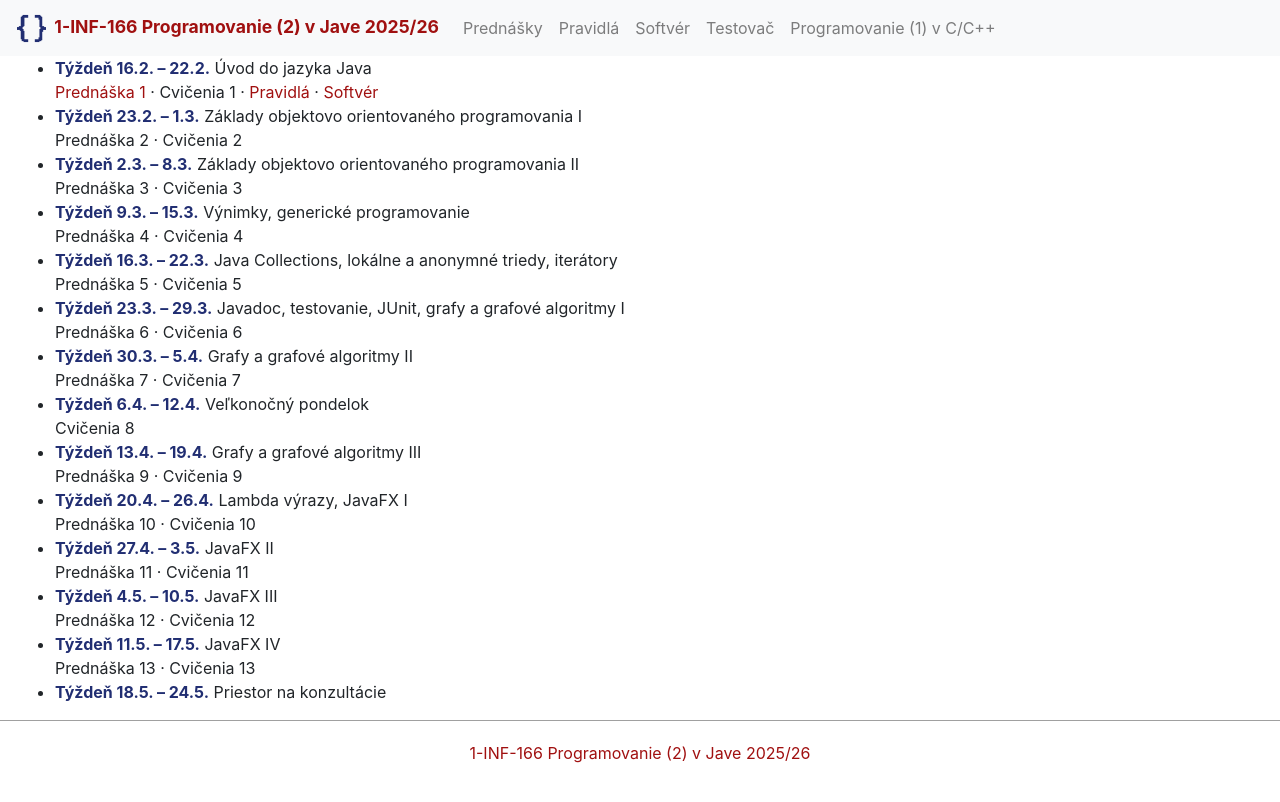
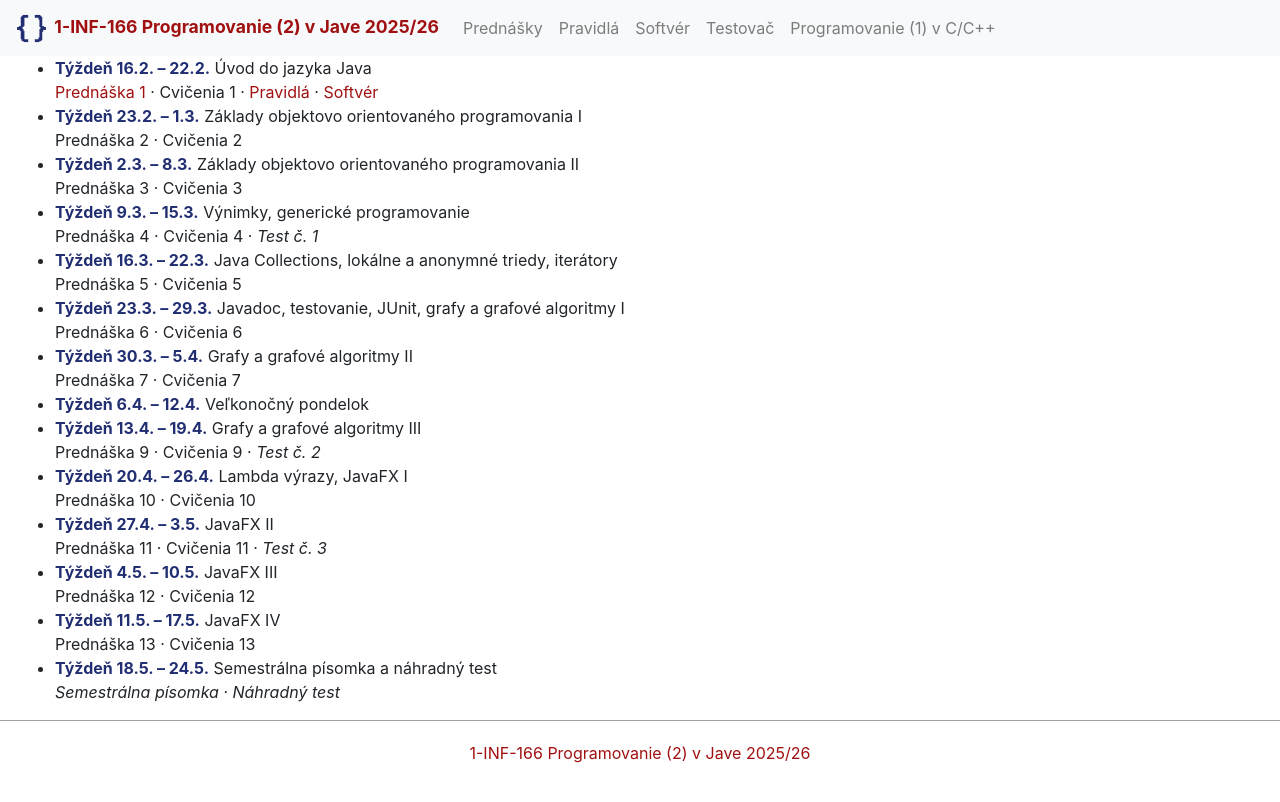
Before and after one commit to dcs-fmph/prog2, a Jekyll site: the page built from notes/Prednasky.md, in a window 1280 px wide. Shown: the top 802 px of the page. Built offline with Jekyll 4.4.1, drawn with Linux system fonts in a browser that asks for light colours; nearby versions of some CDN libraries; our own code applies the rules of GitHub Pages for plain Markdown files.

Commit message:
Update semester.yaml

```diff
--- a/_data/semester.yaml
+++ b/_data/semester.yaml
@@ -32,7 +32,7 @@ weeks:
       # - {type: notes, file: P4, name: 'Prednáška 4'}
       - {type: text, name: 'Prednáška 4'}
       - {type: text, name: 'Cvičenia 4'}
-      # - {type: text, name: '<em>Test č. 1</em>'}
+      - {type: text, name: '<em>Test č. 1</em>'}
       # - {type: notes, file: Riesenia_test_1, name: 'Riešenia úloh z testu'}
 
   - date: '16.3. &ndash; 22.3.'
@@ -48,8 +48,6 @@ weeks:
       # - {type: notes, file: P6, name: 'Prednáška 6'}
       - {type: text, name: 'Prednáška 6'}
       - {type: text, name: 'Cvičenia 6'}
-      # - {type: text, name: '<em>Test č. 2</em>'}
-      # - {type: notes, file: Riesenia_test_2, name: 'Riešenia úloh z testu'}
 
   - date: '30.3. &ndash; 5.4.'
     content: 'Grafy a grafové algoritmy II'
@@ -61,7 +59,7 @@ weeks:
   - date: '6.4. &ndash; 12.4.'
     content: 'Veľkonočný pondelok'
     items:
-      - {type: text, name: 'Cvičenia 8'}
+      # - {type: text, name: 'Cvičenia 8'}
 
   - date: '13.4. &ndash; 19.4.'
     content: 'Grafy a grafové algoritmy III'
@@ -69,8 +67,8 @@ weeks:
       # - {type: notes, file: P9, name: 'Prednáška 9'}
       - {type: text, name: 'Prednáška 9'}
       - {type: text, name: 'Cvičenia 9'}
-      # - {type: text, name: '<em>Test č. 3</em>'}
-      # - {type: notes, file: Riesenia_test_3, name: 'Riešenia úloh z testu'}
+      - {type: text, name: '<em>Test č. 2</em>'}
+      # - {type: notes, file: Riesenia_test_2, name: 'Riešenia úloh z testu'}
 
   - date: '20.4. &ndash; 26.4.'
     content: 'Lambda výrazy, JavaFX I'
@@ -85,8 +83,8 @@ weeks:
       # - {type: notes, file: P11, name: 'Prednáška 11'}
       - {type: text, name: 'Prednáška 11'}
       - {type: text, name: 'Cvičenia 11'}
-      # - {type: text, name: '<em>Test č. 4</em>'}
-      # - {type: notes, file: Riesenia_test_4, name: 'Riešenia úloh z testu'}
+      - {type: text, name: '<em>Test č. 3</em>'}
+      # - {type: notes, file: Riesenia_test_3, name: 'Riešenia úloh z testu'}
 
   - date: '4.5. &ndash; 10.5.'
     content: 'JavaFX III'
@@ -101,8 +99,10 @@ weeks:
       # - {type: notes, file: P13, name: 'Prednáška 13'}
       - {type: text, name: 'Prednáška 13'}
       - {type: text, name: 'Cvičenia 13'}
-      # - {type: text, name: '<em>Náhradný test</em>'}
-      # - {type: notes, file: Riesenia_nahradny_test, name: 'Riešenia úloh z testu'}
 
   - date: '18.5. &ndash; 24.5.'
-    content: 'Priestor na konzultácie'
+    content: 'Semestrálna písomka a náhradný test'
+    items:
+      - {type: text, name: '<em>Semestrálna písomka</em>'}
+      - {type: text, name: '<em>Náhradný test</em>'}
+      # - {type: notes, file: Riesenia_nahradny_test, name: 'Riešenia úloh z testu'}
```
